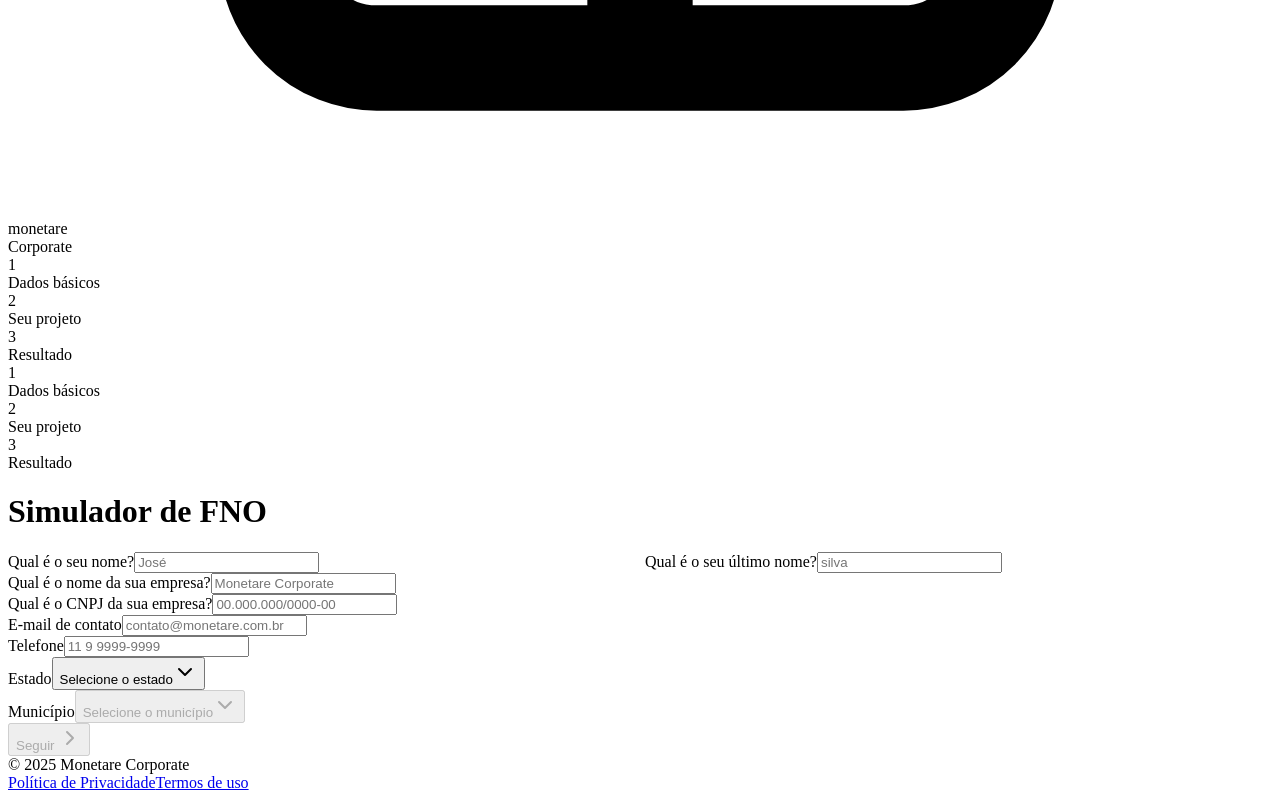
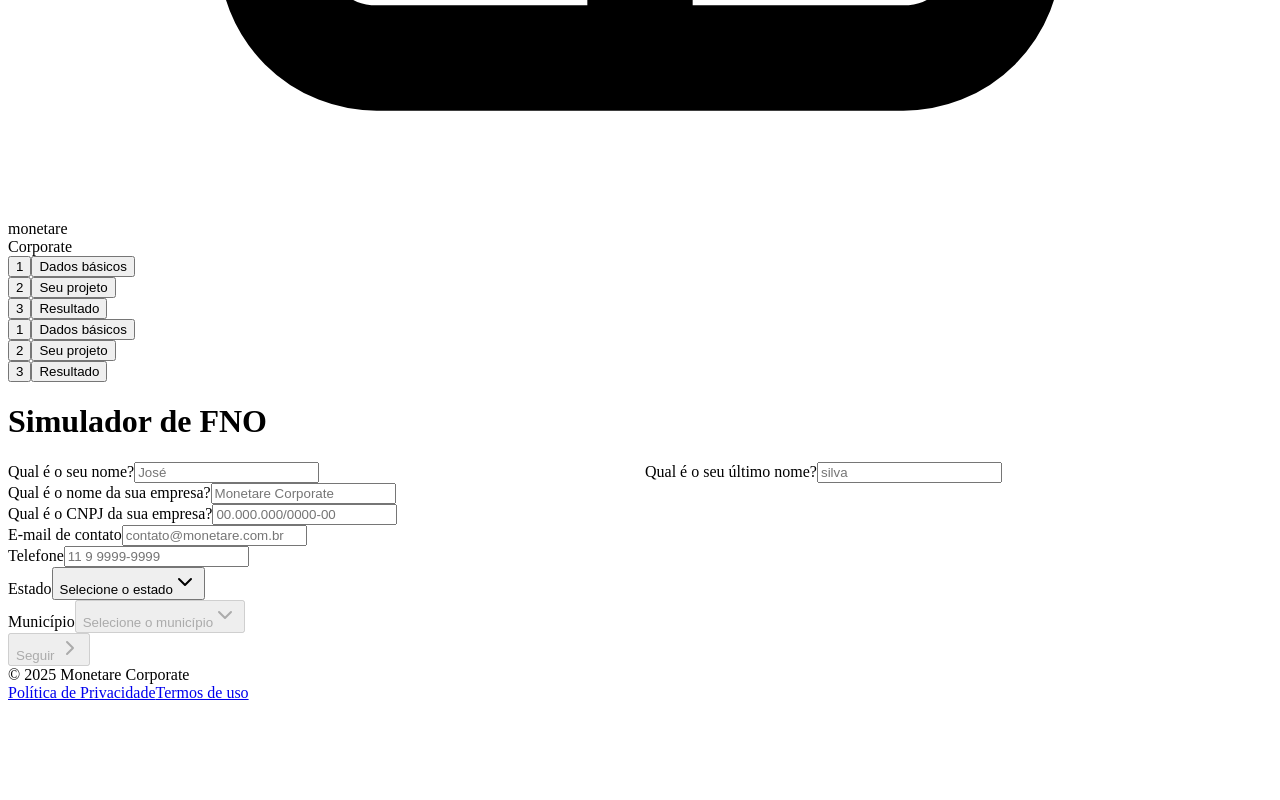
Before and after one commit to Ptedx/MonetareSimulator, a React (Vite) app in the folder client/: page / in a window 1280 px wide. Shown: the part 1064-1864 px from the top of the page. After the commit the page ends 1774 px from the top, so only its background shows below. Built offline with nearby package versions, Linux system fonts and the light colour scheme; a web font is replaced by a local one.

Commit message:
Feature: implemented clickable buttons

```diff
--- a/client/src/components/Stepper.tsx
+++ b/client/src/components/Stepper.tsx
@@ -1,12 +1,14 @@
+import { navigate } from "wouter/use-browser-location";
+
 interface StepperProps {
   currentStep: number;
 }
 
 export function Stepper({ currentStep }: StepperProps) {
   const steps = [
-    { id: 1, label: "Dados básicos" },
-    { id: 2, label: "Seu projeto" },
-    { id: 3, label: "Resultado" },
+    { id: 1, label: "Dados básicos" , link:'/'},
+    { id: 2, label: "Seu projeto", link:'/projeto' },
+    { id: 3, label: "Resultado", link:'/resultado' },
   ];
 
   return (
@@ -16,7 +18,7 @@ export function Stepper({ currentStep }: StepperProps) {
         {steps.map((step, index) => (
           <div key={step.id} className="flex items-center gap-2 flex-1">
             <div className="flex items-center gap-2">
-              <div
+              <button
                 className={`w-8 h-8 rounded-full flex items-center justify-center font-semibold ${
                   step.id < currentStep
                     ? "bg-green-500 text-white"
@@ -24,18 +26,22 @@ export function Stepper({ currentStep }: StepperProps) {
                     ? "bg-green-500 text-white"
                     : "border-2 border-gray-300 text-gray-400"
                 }`}
+                style={{cursor:'pointer'}}
+                onClick={()=>navigate(`${step.link}`)}
               >
                 {step.id < currentStep ? "✓" : step.id}
-              </div>
-              <span
+              </button>
+              <button
                 className={`${
                   step.id <= currentStep
                     ? "text-green-600 font-semibold"
                     : "text-gray-400"
                 }`}
+                style={{cursor:'pointer'}}
+                onClick={()=>navigate(`${step.link}`)}
               >
                 {step.label}
-              </span>
+              </button>
             </div>
             {index < steps.length - 1 && (
               <div
@@ -53,7 +59,7 @@ export function Stepper({ currentStep }: StepperProps) {
         {steps.map((step, index) => (
           <div key={step.id} className="flex flex-col">
             <div className="flex items-center gap-3">
-              <div
+              <button
                 className={`w-10 h-10 rounded-full flex items-center justify-center font-semibold ${
                   step.id < currentStep
                     ? "bg-green-500 text-white"
@@ -61,18 +67,22 @@ export function Stepper({ currentStep }: StepperProps) {
                     ? "bg-green-500 text-white"
                     : "border-2 border-gray-300 text-gray-400"
                 }`}
+                style={{cursor:'pointer'}}
+                onClick={()=>navigate(`${step.link}`)}
               >
                 {step.id < currentStep ? "✓" : step.id}
-              </div>
-              <span
+              </button>
+              <button
                 className={`${
                   step.id <= currentStep
                     ? "text-green-600 font-semibold"
                     : "text-gray-400"
                 }`}
+                style={{cursor:'pointer'}}
+                onClick={()=>navigate(`${step.link}`)}
               >
                 {step.label}
-              </span>
+              </button>
             </div>
             {index < steps.length - 1 && (
               <div
--- a/client/src/pages/ProjectDetailsForm.tsx
+++ b/client/src/pages/ProjectDetailsForm.tsx
@@ -129,7 +129,7 @@ export function ProjectDetailsForm() {
   const watchedFinancedValue = watch("financedValue");
   const basicData = JSON.parse(sessionStorage.getItem("basicData") || "{}");
 
-  if (!basicData) navigate('/')
+  if (!sessionStorage.getItem("basicData")) navigate('/')
 
   const onSubmit = async (data: ProjectDetailsFormData) => {
     console.log('basicData: ', basicData)
```
